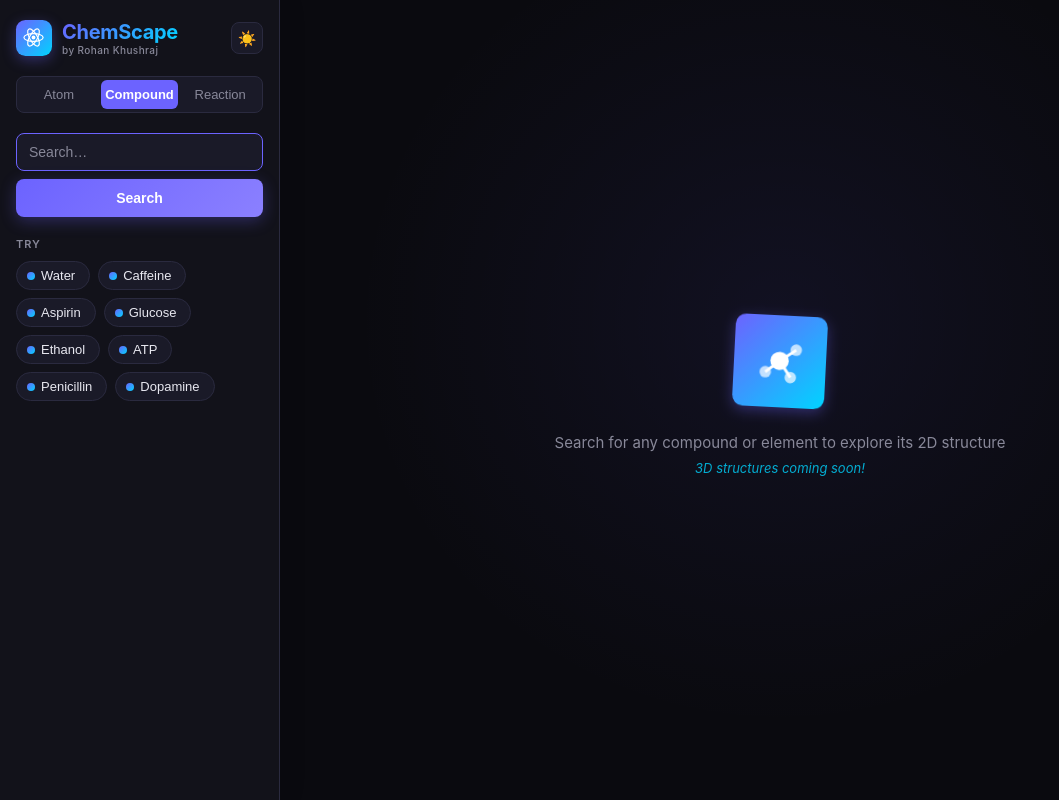
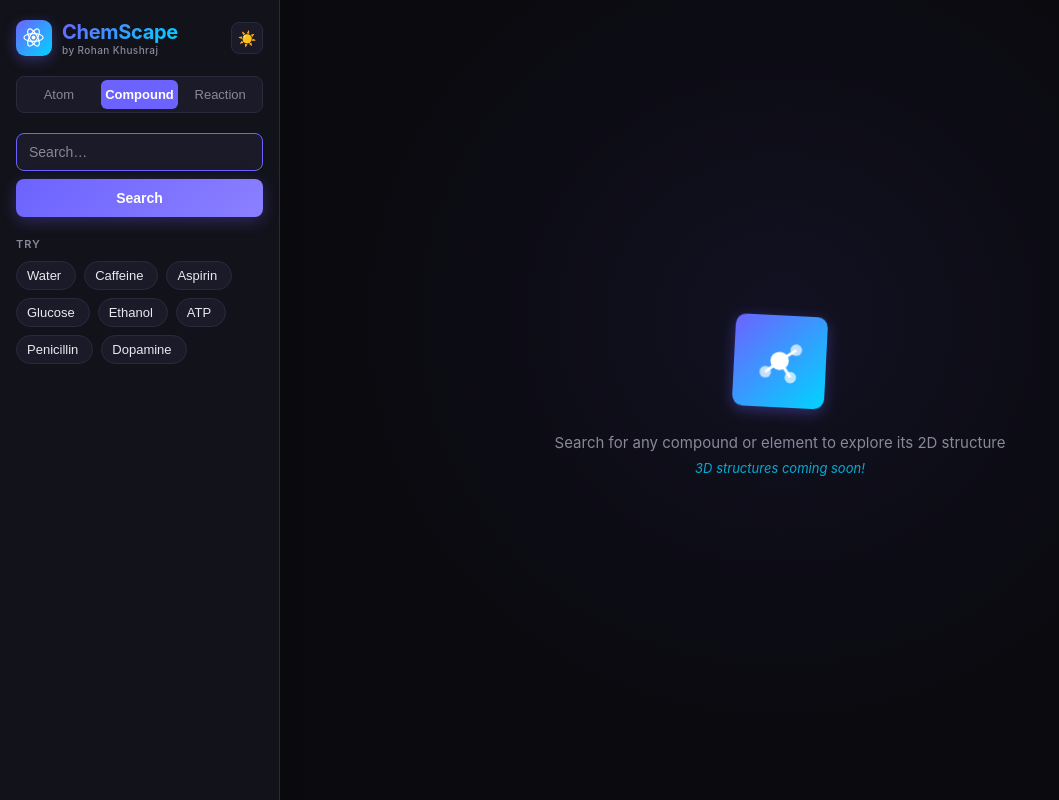
Before and after one commit to rkhushraj/chemscape, a React (Vite) app: page / in a window 1280 px wide. Shown: the whole page, without its empty margins (0-1059 px from the left). Built offline with nearby package versions, Linux system fonts and the light colour scheme; what 3dmol would draw is missing.

Commit message:
Remove bullet dots from suggestion chips

```diff
--- a/src/App.css
+++ b/src/App.css
@@ -246,12 +246,7 @@
   transition: border-color 0.2s, background 0.2s, transform 0.15s, box-shadow 0.2s;
 }
 .suggestion-chip::before {
-  content: '';
-  width: 8px;
-  height: 8px;
-  border-radius: 50%;
-  background: linear-gradient(135deg, var(--accent), var(--accent2));
-  flex-shrink: 0;
+  display: none;
 }
 .suggestion-chip:hover {
   border-color: var(--accent);
```
